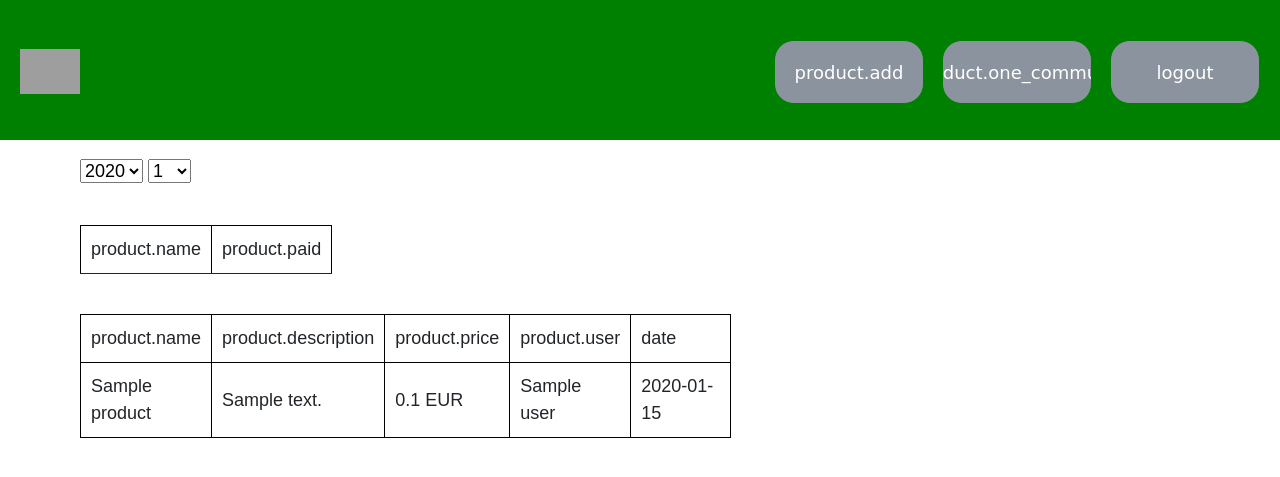
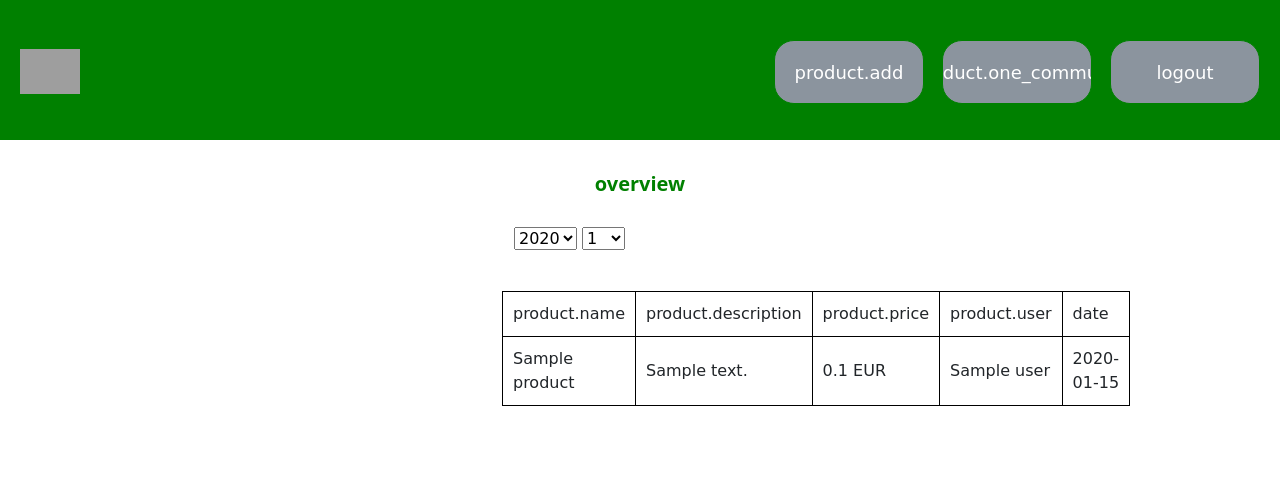
Before and after one commit to sistem442/Shopping, a Symfony app: template templates/product/products.html.twig in a window 1280 px wide. Shown: the top 477 px of the page. Run offline with Twig, Linux system fonts and the light colour scheme; the template is opened without the code that fills it: most values are stand-ins (such as "Sample title", 1, 10 or a date in 2020); some libraries are stand-ins or nearby versions; grey boxes are pictures that could not be loaded.

Commit message:
Work on frontend. Added CSS to overview.

```diff
--- a/templates/product/products.html.twig
+++ b/templates/product/products.html.twig
@@ -4,10 +4,10 @@
 
 {% block body %}
     <script>
-        function ConfirmDelete()
-        {
+        function ConfirmDelete() {
             return confirm("Are you sure you want to delete?");
         }
+
         function searchByYearAndMonth() {
             let year = document.getElementById("year");
             let month = document.getElementById("month");
@@ -15,7 +15,7 @@
             console.log(
                 `This form has a year of ${year.value} and month of ${month.value}`
             );
-            window.location.href="/{{ app.request.locale }}/products/overview/"+year.value+"-"+month.value;
+            window.location.href = "/{{ app.request.locale }}/products/overview/" + year.value + "-" + month.value;
         }
 
     </script>
@@ -43,18 +43,53 @@
             padding: 2px 6px;
         }
 
-    .field {
+        .liste {
+            border-radius: 16px;
+            background: var(--beige, #ECEADE);
+            padding: 15px;
+            width: 374px;
+            height: 78px;
+            margin-bottom: 15px;
+        }
 
+        * {
+            box-sizing: border-box;
+        }
+
+        .box {
+            float: left;
+            width: 33.33%;
+            padding: 5px;
+        }
+
+        .clearfix {
+            padding-top: 10px;
+            color: var(--dark-green, #163F2F);
+            text-align: center;
+            font-family: Noto Sans;
+            font-size: 15px;
+            font-style: normal;
+            font-weight: 700;
+            line-height: normal;
+        }
+
+        .clearfix::after {
+            content: "";
+            clear: both;
+            display: table;
         }
     </style>
-<div class="row2">
     {% include 'menu.html.twig' %}
+    <div class="container-fluid" style="width: 414px;">
+        <div class="row">
+            <div class="col-2"></div>
+            <div class="col-8">
+                <div class="row">
+                    <div class="page_name">{{ 'overview'|trans }}</div>
 
-    <div class="col-9">
-        <div class="example-wrapper">
                     <form action="" id="search_form">
                         <select id="year" name="year">
-                    {% for i  in years%}
+                            {% for i  in years %}
                                 <option value="{{ i.year }}"
                                         {% if (i.year == year) %}
                                             selected
@@ -73,26 +108,30 @@
                         </select>
                         <a href="#" onclick="searchByYearAndMonth()">{{ 'search'|trans }}</a>
                     </form>
-            <div style="padding: 20px"></div>
+
                     {% if (products) %}
-                <table>
-                    <tr>
-                        <td>{{ 'product.name'|trans }}</td>
-                        <td>{{ 'product.paid'|trans }}</td>
-                    </tr>
+
                         {% for user in users %}
-                        <tr class="product">
                             {% if user[0]["name"] %}
-                                <td>
+                                <div class="liste">
+                                    <div class="clearfix">
+                                        <div class="box">
                                             {{ user[0]["name"] }}
-                                </td>
-                                <td>
+                                        </div>
+                                        <div class="box">
+
+                                        </div>
+                                        <div class="box">
                                             {{ user[0]["paid"]/100 }} EUR
-                                </td>
+                                        </div>
+                                    </div>
+                                    {# <div style="float: left; width: 25%; display: inline">{{ user[0]["name"] }}</div>
+                                        <div style="float: left; width: 50%; display: inline"></div>
+                                        <div style="float: left; width: 25%; display: inline"> {{ user[0]["paid"]/100 }} EUR</div> #}
+
+                                </div>
                             {% endif %}
-                        </tr>
                         {% endfor %}
-                </table>
                         <div style="padding: 20px"></div>
                         <table>
                             <tr>
@@ -106,15 +145,16 @@
                                 <tr class="product">
                                     <td class="field"> {{ product.name }} </td>
                                     <td class="field"> {{ product.description }} </td>
-                            <td class="field"> {{ product.price/100 }} EUR </td>
+                                    <td class="field"> {{ product.price/100 }} EUR</td>
                                     <td class="field"> {{ product.user.name }} </td>
-                            <td class="field"> {{ product.getPurchasedAt()|date("Y-m-d")}} </td>
-                            {% if product.user.id == user_id%}
+                                    <td class="field"> {{ product.getPurchasedAt()|date("Y-m-d") }} </td>
+                                    {% if product.user.id == user_id %}
                                         <td class="field">
                                             <a href="{{ path('product_edit', {id: product.id}) }}">edit</a>
                                         </td>
                                         <td class="field">
-                                    <a href="{{ path('product_delete', {id: product.id}) }}" onclick="ConfirmDelete()">delete</a>
+                                            <a href="{{ path('product_delete', {id: product.id}) }}"
+                                               onclick="ConfirmDelete()">delete</a>
                                         </td>
                                     {% endif %}
                                 </tr>
@@ -125,5 +165,7 @@
                     {% endif %}
                 </div>
             </div>
+            <div class="col-2"></div>
+        </div>
     </div>
 {% endblock %}
```
Also changed, not shown: templates/security/login.html.twig (added, +42 -0 lines), 4 other files. Lines whose indentation alone changed are shown as unchanged.
